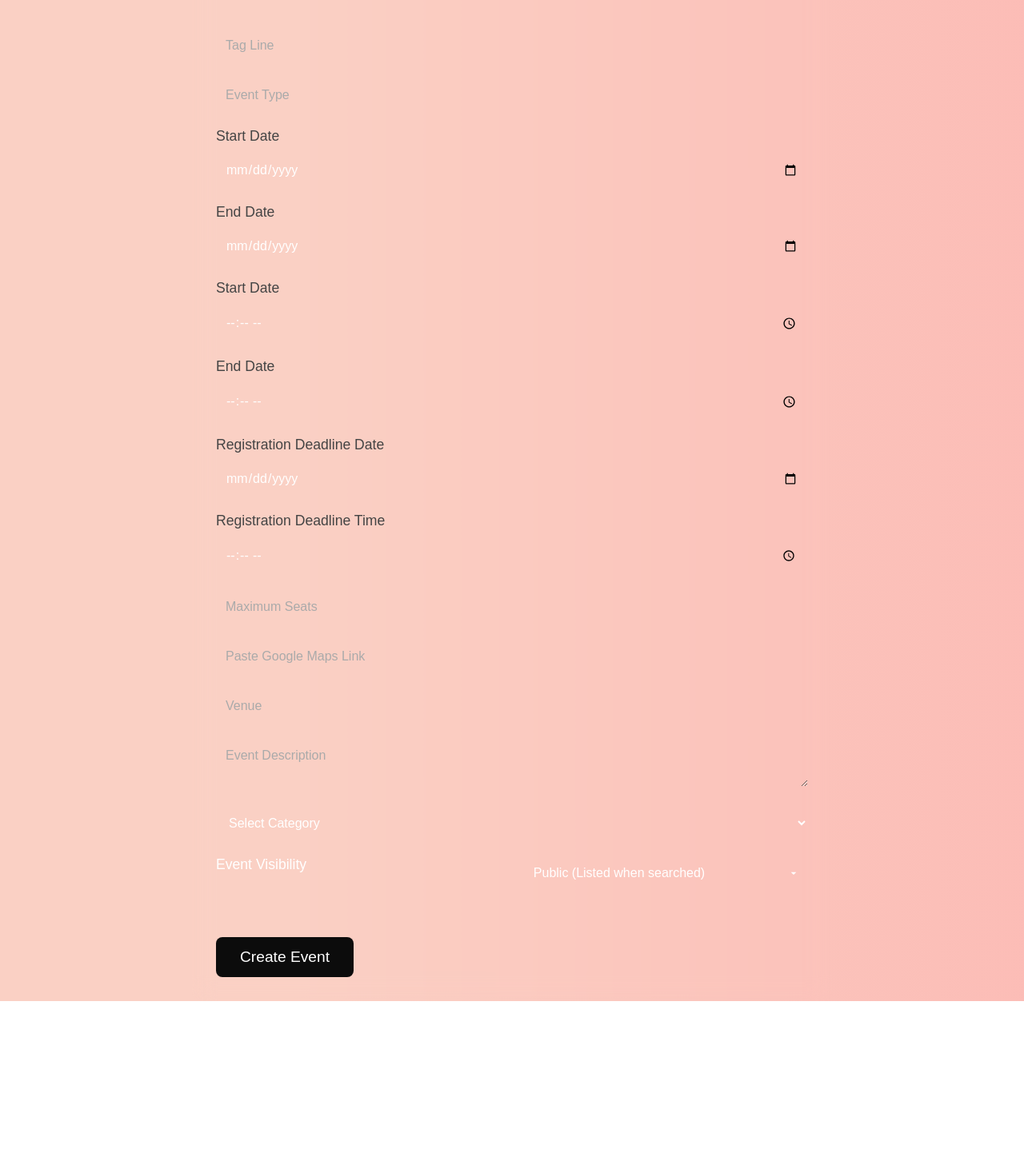
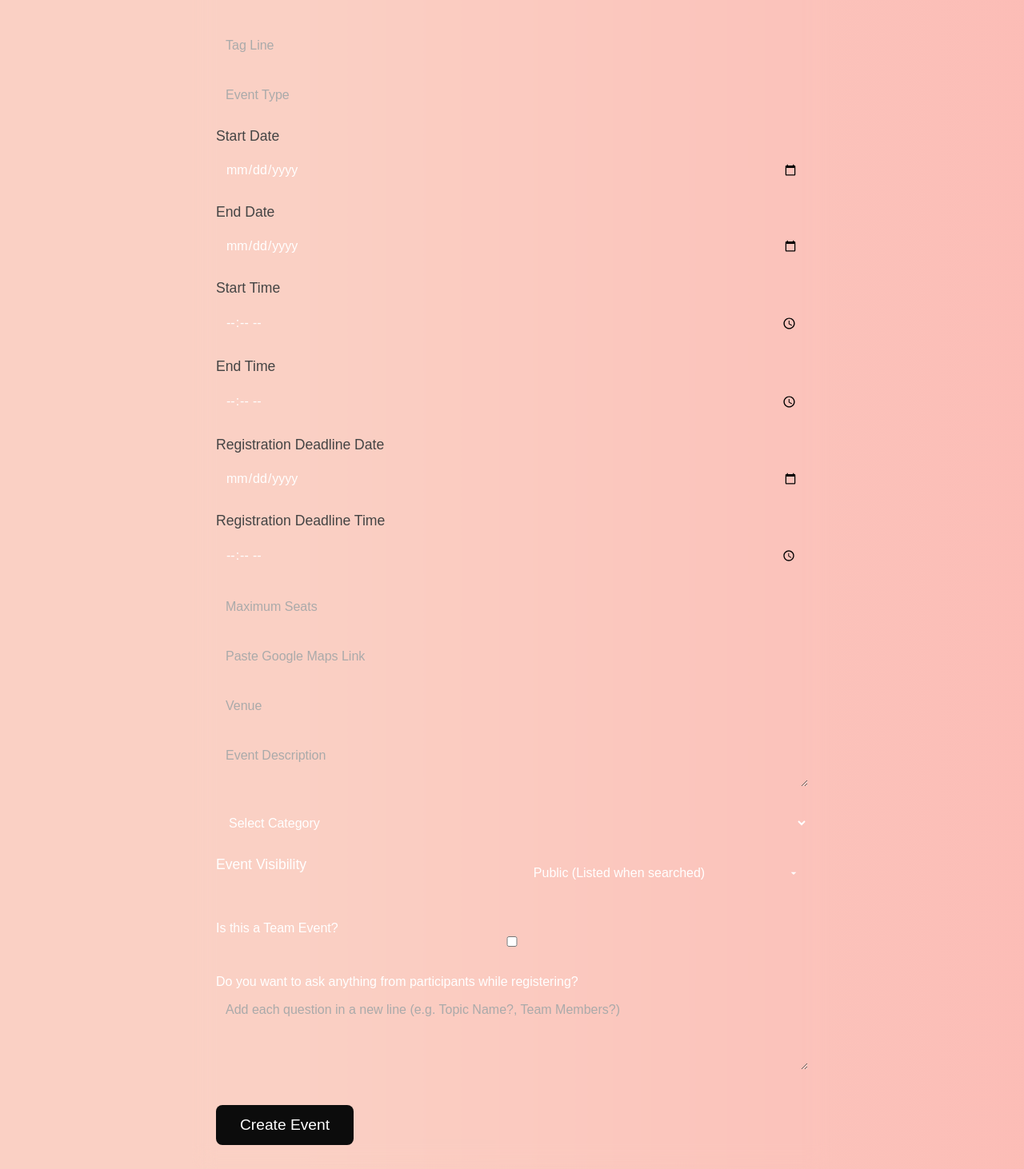
Before and after one commit to nayangchawhan/Evoric, a React (Create React App) app: page /create-event in a window 1280 px wide. Shown: the part 299-1761 px from the top of the page at 80% size. Before the commit the page ends 1551 px from the top, so only its background shows below. Built offline with nearby package versions, Linux system fonts and the light colour scheme; no server answers; sample sign-in values are in the browser's storage; a web font is replaced by a local one.

Commit message:
feat: enhance event creation and registration with team ID and custom questions

```diff
--- a/src/Main/CreateEvent.js
+++ b/src/Main/CreateEvent.js
@@ -9,19 +9,26 @@ import { push, ref as dbRef } from 'firebase/database';
 const CreateEvent = () => {
     const [formData, setFormData] = useState({
         name: '',
+        tagline: '',
         type: '',
         startDate: '',
         endDate: '',
-    maxSeats: '',
+        startTime: '',
+        endTime: '',
         registrationDeadlineDate: '',
         registrationDeadlineTime: '',
+        maxSeats: '',
         address: '',
         venue: '',
         description: '',
         category: '',
+        theme:'',
         additionalInfo: '',
         visibility: 'public',
+        isTeamEvent: false,
+        customQuestions: [],
       });
+
 
   const [theme, setTheme] = useState('theme-1');
   const [currentUser, setCurrentUser] = useState(null);
@@ -80,9 +87,11 @@ const CreateEvent = () => {
         venue: '',
         description: '',
         category: '',
+        theme:'',
         additionalInfo: '',
         visibility: 'public',
-      theme:'',
+        isTeamEvent: false, // ✅ New Field
+        customQuestions: [], // ✅ New Field
     });
   };
 
@@ -113,9 +122,9 @@ const CreateEvent = () => {
           <label htmlFor="end-date" className="date-label" style={{color:'#444'}}>End Date</label>
           <input type="date" id="end-date" className="date-input" name="endDate" value={formData.endDate} onChange={handleChange} required />
 
-          <label htmlFor="start-time" className="date-label" style={{color:'#444'}}>Start Date</label>
+          <label htmlFor="start-time" className="date-label" style={{color:'#444'}}>Start Time</label>
           <input type="time" id="start-time" className="time-input" name="startTime" value={formData.startTime} onChange={handleChange} required />
-          <label htmlFor="end-date" className="date-label" style={{color:'#444'}}>End Date</label>
+          <label htmlFor="end-date" className="date-label" style={{color:'#444'}}>End Time</label>
           <input type="time" id="end-time" className="time-input" name="endTime" value={formData.endTime} onChange={handleChange} required />
           <label htmlFor="reg-deadline-date" className="date-label" style={{ color: '#444' }}>Registration Deadline Date</label>
         <input
@@ -169,6 +178,44 @@ const CreateEvent = () => {
             </select>
           </div>
 
+          {/* Team Event Checkbox */}
+            <div style={{ marginTop: '10px' }}>
+            <label>
+                 Is this a Team Event?
+            </label>
+            <input
+                type="checkbox"
+                name="isTeamEvent"
+                checked={formData.isTeamEvent}
+                onChange={(e) =>
+                    setFormData((prev) => ({
+                    ...prev,
+                    isTeamEvent: e.target.checked,
+                    }))
+                }
+                />
+            </div>
+
+            {/* Custom Questions Field */}
+            <div style={{ marginTop: '15px' }}>
+            <label htmlFor="customQuestions" style={{ display: 'block', marginBottom: '5px' }}>
+                Do you want to ask anything from participants while registering?
+            </label>
+            <textarea
+                placeholder="Add each question in a new line (e.g. Topic Name?, Team Members?)"
+                value={formData.customQuestions.join('\n')}
+                onChange={(e) =>
+                setFormData((prev) => ({
+                    ...prev,
+                    customQuestions: e.target.value.split('\n').filter(q => q.trim() !== ''),
+                }))
+                }
+                rows={4}
+                style={{ width: '100%' }}
+            />
+            </div>
+
+
           <button type="submit">Create Event</button>
         </form>
       </div>
--- a/src/Main/EventPreview.css
+++ b/src/Main/EventPreview.css
@@ -151,3 +151,21 @@ body {
         font-size: 0.9rem;
     }
 }
+
+.custom-registration-form {
+  margin-top: 20px;
+  padding: 15px;
+  border: 1px solid #ccc;
+  background: #f7f7f7;
+  border-radius: 8px;
+}
+.custom-registration-form label {
+  font-weight: bold;
+  display: block;
+  margin-top: 10px;
+}
+.custom-registration-form input {
+  width: 100%;
+  padding: 6px;
+  margin-bottom: 10px;
+}
--- a/src/Main/EventPreview.js
+++ b/src/Main/EventPreview.js
@@ -18,6 +18,9 @@ const EventPreview = () => {
   const [registered, setRegistered] = useState(false);
   const [userQRData, setUserQRData] = useState('');
   const [availableSeats, setAvailableSeats] = useState(null);
+  const [teamId, setTeamId] = useState('');
+    const [customAnswers, setCustomAnswers] = useState({});
+    const [showRegistrationForm, setShowRegistrationForm] = useState(false);
 
   useEffect(() => {
     const fetchEvent = async () => {
@@ -58,14 +61,12 @@ const EventPreview = () => {
     const user = auth.currentUser;
     if (!user) return alert("You need to be logged in to register.");
 
-    // Check for seat availability
     if (availableSeats <= 0) {
       return alert("Sorry, no more seats available!");
     }
 
     const now = new Date();
 
-    // Check registration deadline
     if (eventData.registrationDeadlineDate && eventData.registrationDeadlineTime) {
       const regDeadline = new Date(`${eventData.registrationDeadlineDate}T${eventData.registrationDeadlineTime}`);
       if (now >= regDeadline) {
@@ -73,7 +74,6 @@ const EventPreview = () => {
       }
     }
 
-    // Check if event has already started
     if (eventData.startDate && eventData.startTime) {
       const eventStart = new Date(`${eventData.startDate}T${eventData.startTime}`);
       if (now >= eventStart) {
@@ -81,7 +81,6 @@ const EventPreview = () => {
       }
     }
 
-    // Check if user profile exists
     const userProfileSnapshot = await get(ref(realtimeDB, `users/${user.uid}`));
     if (!userProfileSnapshot.exists()) {
       return alert("Please complete your profile before registering.");
@@ -95,19 +94,60 @@ const EventPreview = () => {
       return alert("Please complete your profile (name and phone) before registering.");
     }
 
-    // Save registration
+    // Show form for Team ID and Custom Questions if needed
+    if (
+      eventData.requiresTeamId ||
+      (eventData.additionalQuestions && eventData.additionalQuestions.length > 0)
+    ) {
+      setShowRegistrationForm(true);
+    } else {
+      // Direct registration if no extra fields needed
+      const registrationRef = ref(realtimeDB, `eventRegistrations/${eventId}/${user.uid}`);
+      await update(registrationRef, {
+        uid: user.uid,
+        email: user.email,
+        registeredAt: new Date().toISOString()
+      });
+
+      setRegistered(true);
+      setUserQRData(JSON.stringify({ eventId, uid: user.uid }));
+      alert("Successfully registered!");
+      calculateAvailableSeats(eventData.maxSeats);
+    }
+  };
+
+  const handleFinalRegistration = async () => {
+    const user = auth.currentUser;
+    if (!user) return alert("User not found.");
+
+    if (eventData.requiresTeamId && !teamId.trim()) {
+      return alert("Please enter a valid Team ID.");
+    }
+
+    // Check if team exists
+    if (eventData.requiresTeamId) {
+      const teamSnapshot = await get(ref(realtimeDB, `teams/${teamId}`));
+      if (!teamSnapshot.exists()) {
+        return alert("Team ID does not exist.");
+      }
+    }
+
     const registrationRef = ref(realtimeDB, `eventRegistrations/${eventId}/${user.uid}`);
     await update(registrationRef, {
       uid: user.uid,
       email: user.email,
-      registeredAt: new Date().toISOString()
+      registeredAt: new Date().toISOString(),
+      teamId: eventData.requiresTeamId ? teamId.trim() : null,
+      customAnswers: customAnswers || {}
     });
 
     setRegistered(true);
     setUserQRData(JSON.stringify({ eventId, uid: user.uid }));
     alert("Successfully registered!");
     calculateAvailableSeats(eventData.maxSeats);
+    setShowRegistrationForm(false);
   };
+
 
   const handleDownloadQR = () => {
     const canvas = document.getElementById("qrCanvas");
@@ -230,6 +270,36 @@ const EventPreview = () => {
                 <p>{availableSeats !== null ? availableSeats : "Loading..."}</p>
                 <strong>Venue</strong>
                 <p>{eventData.venue}</p>
+
+                {showRegistrationForm && (
+                    <div className="custom-registration-form">
+                        {eventData.requiresTeamId && (
+                        <>
+                            <label>Enter Team ID:</label>
+                            <input
+                            type="text"
+                            value={teamId}
+                            onChange={(e) => setTeamId(e.target.value)}
+                            />
+                        </>
+                        )}
+
+                        {eventData.additionalQuestions && eventData.additionalQuestions.length > 0 &&
+                        eventData.additionalQuestions.map((q, idx) => (
+                            <div key={idx}>
+                            <label>{q}</label>
+                            <input
+                                type="text"
+                                value={customAnswers[q] || ''}
+                                onChange={(e) =>
+                                setCustomAnswers((prev) => ({ ...prev, [q]: e.target.value }))
+                                }
+                            />
+                            </div>
+                        ))
+                        }
+                        </div>
+                    )}
             </div>
             <div className='event-preview-right'>
                 <strong>Location</strong>
@@ -253,7 +323,7 @@ const EventPreview = () => {
         ) : (
             !registered ? (
                 availableSeats > 0 ? (
-                  <button onClick={handleRegister}>🎟️ Register to Join</button>
+                  <button onClick={handleFinalRegistration}>🎟️ Register to Join</button>
                 ) : (
                   <p style={{ color: 'red', fontWeight: 'bold' }}>Registration Closed</p>
                 )
```
Lines whose indentation alone changed are shown as unchanged.
